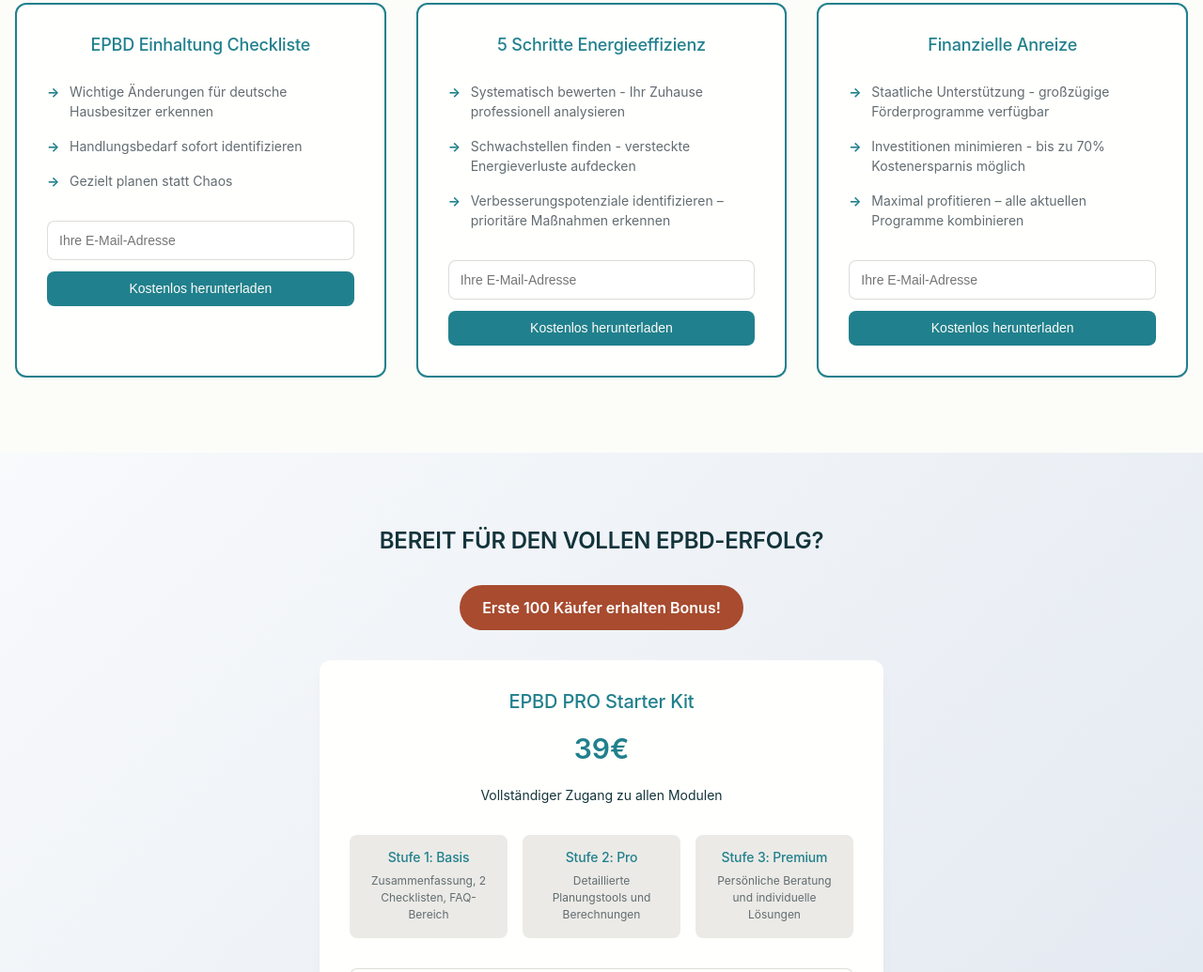
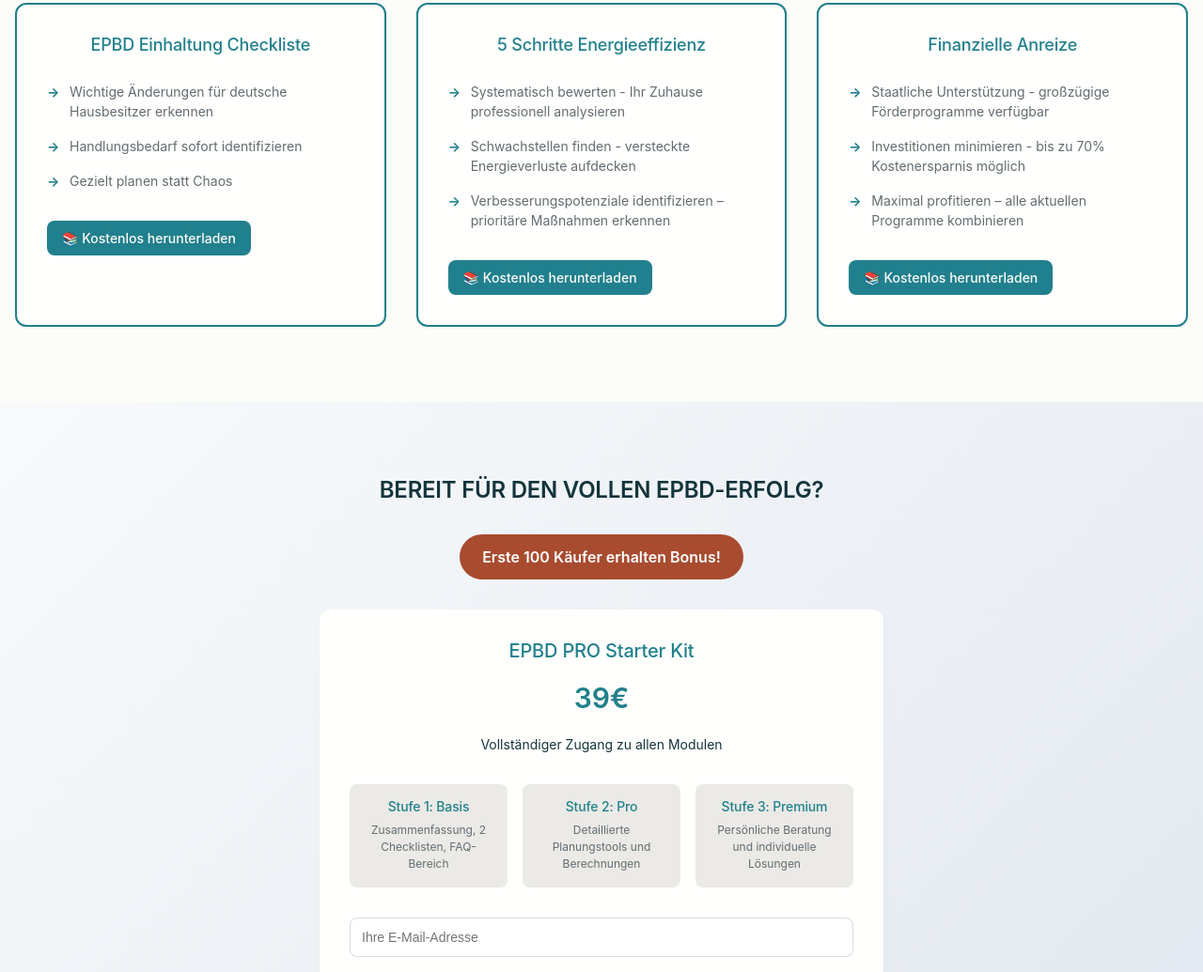
Before and after one commit to Gilgames7/EPBD-landing-page, a plain HTML site: page startpaket/index.html in a window 1280 px wide. Shown: the part 1923-2958 px from the top of the page at 94% size. Drawn offline with Linux system fonts and the light colour scheme; a web font is replaced by a local one.

Commit message:
Update index.html

```diff
--- a/startpaket/index.html
+++ b/startpaket/index.html
@@ -143,10 +143,12 @@
                         <li>Handlungsbedarf sofort identifizieren</li>
                         <li>Gezielt planen statt Chaos</li>
                     </ul>
-                    <form class="lead-form" data-magnet="checkliste">
-                        <input type="email" placeholder="Ihre E-Mail-Adresse" required>
-                        <button type="submit" class="btn btn--primary">Kostenlos herunterladen</button>
-                    </form>
+                    <a href="https://stats.sender.net/forms/e5yKAA/view"
+                        target="_blank"
+                        class="btn btn--primary lead-form-button"
+                        data-magnet="checkliste">
+                        📚 Kostenlos herunterladen
+                    </a>
                 </div>
 
                 <div class="lead-magnet">
@@ -156,10 +158,12 @@
                         <li>Schwachstellen finden - versteckte Energieverluste aufdecken</li>
                         <li>Verbesserungspotenziale identifizieren – prioritäre Maßnahmen erkennen</li>
                     </ul>
-                    <form class="lead-form" data-magnet="energieeffizienz">
-                        <input type="email" placeholder="Ihre E-Mail-Adresse" required>
-                        <button type="submit" class="btn btn--primary">Kostenlos herunterladen</button>
-                    </form>
+                    <a href="https://stats.sender.net/forms/e5yKAA/view"
+                        target="_blank"
+                        class="btn btn--primary lead-form-button"
+                        data-magnet="checkliste">
+                        📚 Kostenlos herunterladen
+                    </a>
                 </div>
 
                 <div class="lead-magnet">
@@ -169,10 +173,12 @@
                         <li>Investitionen minimieren - bis zu 70% Kostenersparnis möglich</li>
                         <li>Maximal profitieren – alle aktuellen Programme kombinieren</li>
                     </ul>
-                    <form class="lead-form" data-magnet="finanzierung">
-                        <input type="email" placeholder="Ihre E-Mail-Adresse" required>
-                        <button type="submit" class="btn btn--primary">Kostenlos herunterladen</button>
-                    </form>
+                    <a href="https://stats.sender.net/forms/e5yKAA/view"
+                        target="_blank"
+                        class="btn btn--primary lead-form-button"
+                        data-magnet="checkliste">
+                        📚 Kostenlos herunterladen
+                    </a>
                 </div>
             </div>
         </div>
```
